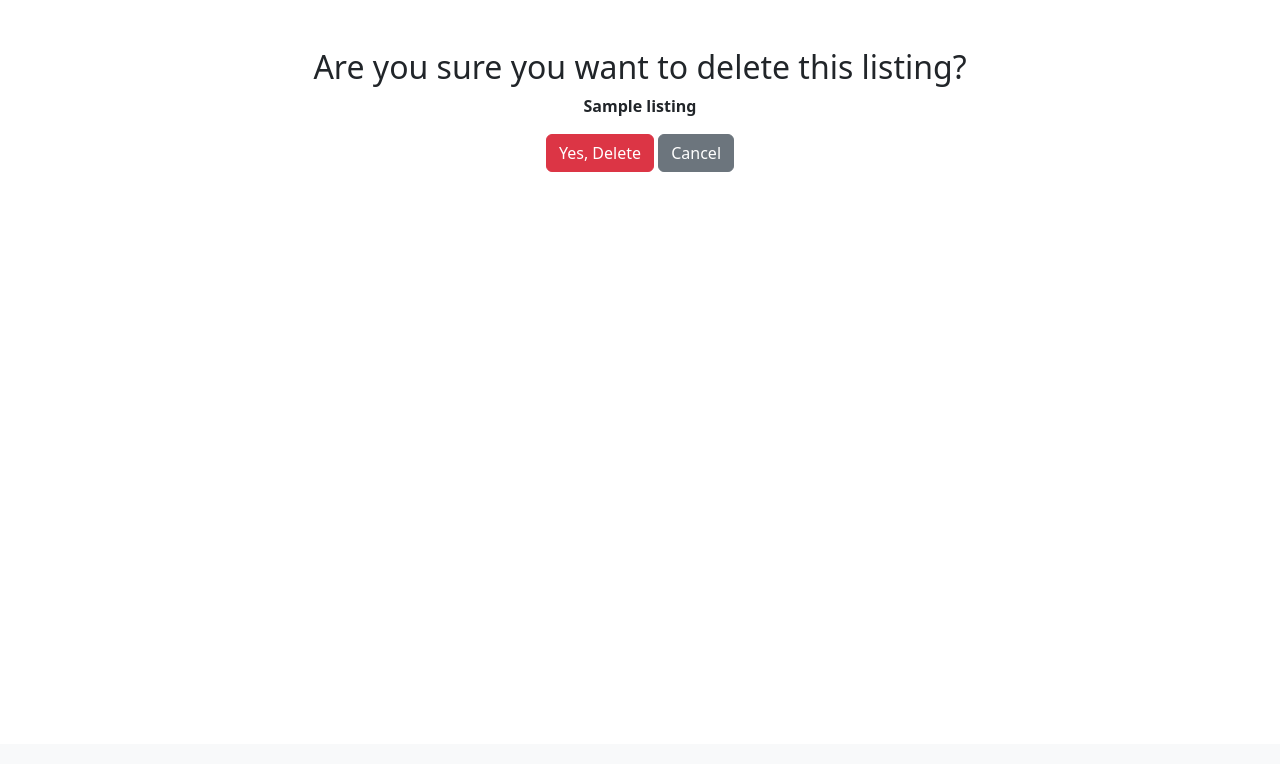
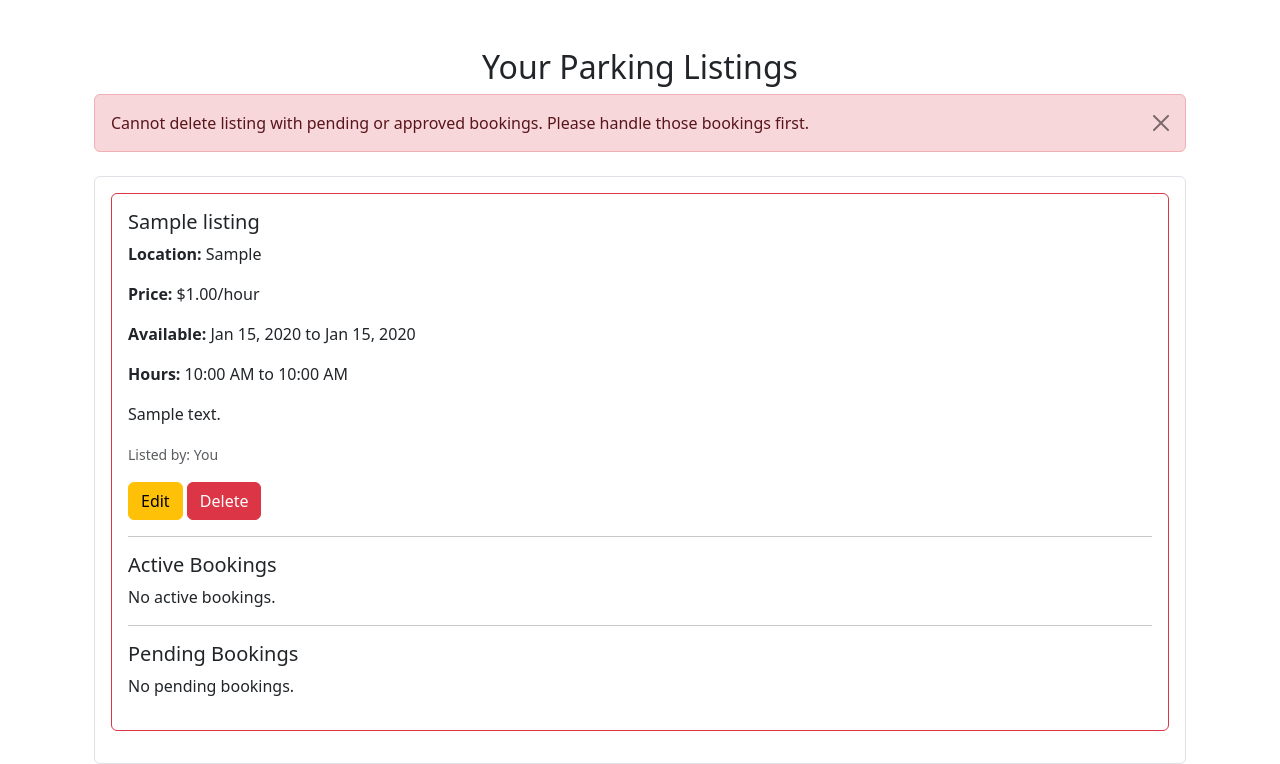
Before and after one commit to maazimam/parkeasy, a Django app: page /listings/1/delete/ in a window 1280 px wide. Shown: the part 56-820 px from the top of the page. Before the commit the page ends 228 px from the top, so only its background shows below. Run offline with Django 5.2, Linux system fonts and the light colour scheme; a user stored in the database is signed in; tables that the repository leaves empty hold one stand-in row (values such as "Sample post").

Commit message:
Made it so the calendars in edit, book and post can't access previous days (left it in filter because wasn't sure if we'd want to enforce that or not). PSO can't delete spots that have bookings that are pending or approved. Added date and time information to booking form so that it's easier to know what your options are. Added all approved bookings to the my listings page

```diff
--- a/booking/forms.py
+++ b/booking/forms.py
@@ -20,7 +20,12 @@
         model = Booking
         fields = ["booking_date", "start_time", "end_time"]
         widgets = {
-            "booking_date": forms.DateInput(attrs={"type": "date"}),
+            "booking_date": forms.DateInput(
+                attrs={
+                    "type": "date",
+                    "min": datetime.date.today().strftime("%Y-%m-%d"),
+                }
+            ),
         }
 
     def __init__(self, *args, **kwargs):
--- a/booking/templates/booking/book_listing.html
+++ b/booking/templates/booking/book_listing.html
@@ -7,6 +7,8 @@
   <h2>Book: {{ listing.title }}</h2>
   <p>Location: {{ listing.location }}</p>
   <p>Hourly Rate: ${{ listing.rent_per_hour }}</p>
+  <p>Available From: {{ listing.available_from|date:"M d, Y" }} to {{ listing.available_until|date:"M d, Y" }}</p>
+  <p>Available Time: {{ listing.available_time_from|time:"g:i A" }} to {{ listing.available_time_until|time:"g:i A" }}</p>
 
   {% if form.errors %}
     <div class="alert alert-danger">
--- a/listings/forms.py
+++ b/listings/forms.py
@@ -36,8 +36,18 @@
             "available_time_until",
         ]
         widgets = {
-            "available_from": forms.DateInput(attrs={"type": "date"}),
-            "available_until": forms.DateInput(attrs={"type": "date"}),
+            "available_from": forms.DateInput(
+                attrs={
+                    "type": "date",
+                    "min": datetime.date.today().strftime("%Y-%m-%d"),
+                }
+            ),
+            "available_until": forms.DateInput(
+                attrs={
+                    "type": "date",
+                    "min": datetime.date.today().strftime("%Y-%m-%d"),
+                }
+            ),
         }
 
     def clean_available_from(self):
--- a/listings/templates/listings/manage_listings.html
+++ b/listings/templates/listings/manage_listings.html
@@ -1,9 +1,20 @@
-{% extends 'base.html' %} {% block title %}Manage Your Listings{% endblock %} {% block content %}
+{% extends 'base.html' %}
+{% block title %}Manage Your Listings{% endblock %}
+{% block content %}
 <div class="container mt-5">
     <h2 class="text-center">Your Parking Listings</h2>
+
+    <!-- Add this right after the h2 heading -->
+    {% if delete_error %}
+    <div class="alert alert-danger alert-dismissible fade show mb-4" role="alert">
+        {{ delete_error }}
+        <button type="button" class="btn-close" data-bs-dismiss="alert" aria-label="Close"></button>
+    </div>
+    {% endif %}
+
     <div class="listings-container p-3 border rounded">
         {% for listing in listings %}
-        <div class="card mb-3">
+        <div class="card mb-3 {% if error_listing_id == listing.id %}border-danger{% endif %}">
             <div class="card-body">
                 <h5 class="card-title">{{ listing.title }}</h5>
                 <p class="card-text">
@@ -24,6 +35,22 @@
                 </p>
                 <a href="{% url 'edit_listing' listing.id %}" class="btn btn-warning">Edit</a>
                 <a href="{% url 'delete_listing' listing.id %}" class="btn btn-danger">Delete</a>
+
+                <hr>
+
+                <h5>Active Bookings</h5>
+                {% if listing.approved_bookings %}
+                    {% for booking in listing.approved_bookings %}
+                        <div class="border p-2 mb-2">
+                            <p><strong>Booked By:</strong> {{ booking.user.username }}</p>
+                            <p><strong>Date:</strong> {{ booking.booking_date|date:"M d, Y" }}</p>
+                            <p><strong>Time:</strong> {{ booking.start_time|time:"g:i A" }} - {{ booking.end_time|time:"g:i A" }}</p>
+                            <p><strong>Total Price:</strong> ${{ booking.total_price }}</p>
+                        </div>
+                    {% endfor %}
+                {% else %}
+                    <p>No active bookings.</p>
+                {% endif %}
 
                 <hr>
 
--- a/listings/views.py
+++ b/listings/views.py
@@ -140,6 +140,7 @@
 
     for listing in owner_listings:
         listing.pending_bookings = listing.booking_set.filter(status="PENDING")
+        listing.approved_bookings = listing.booking_set.filter(status="APPROVED")
     return render(
         request, "listings/manage_listings.html", {"listings": owner_listings}
     )
@@ -162,6 +163,22 @@
 @login_required
 def delete_listing(request, listing_id):
     listing = get_object_or_404(Listing, id=listing_id, user=request.user)
+
+    # Check for pending or approved bookings
+    active_bookings = listing.booking_set.filter(status__in=["PENDING", "APPROVED"])
+
+    if active_bookings.exists():
+        # Instead of using messages, return directly to manage_listings with an error
+        return render(
+            request,
+            "listings/manage_listings.html",
+            {
+                "listings": Listing.objects.filter(user=request.user),
+                "delete_error": "Cannot delete listing with pending or approved bookings. Please handle those bookings first.",
+                "error_listing_id": listing_id,  # To highlight which listing has the error
+            },
+        )
+
     if request.method == "POST":
         listing.delete()
         return redirect("manage_listings")
```
Also changed, not shown: listings/tests/test_views.py (+51 -0 lines).
